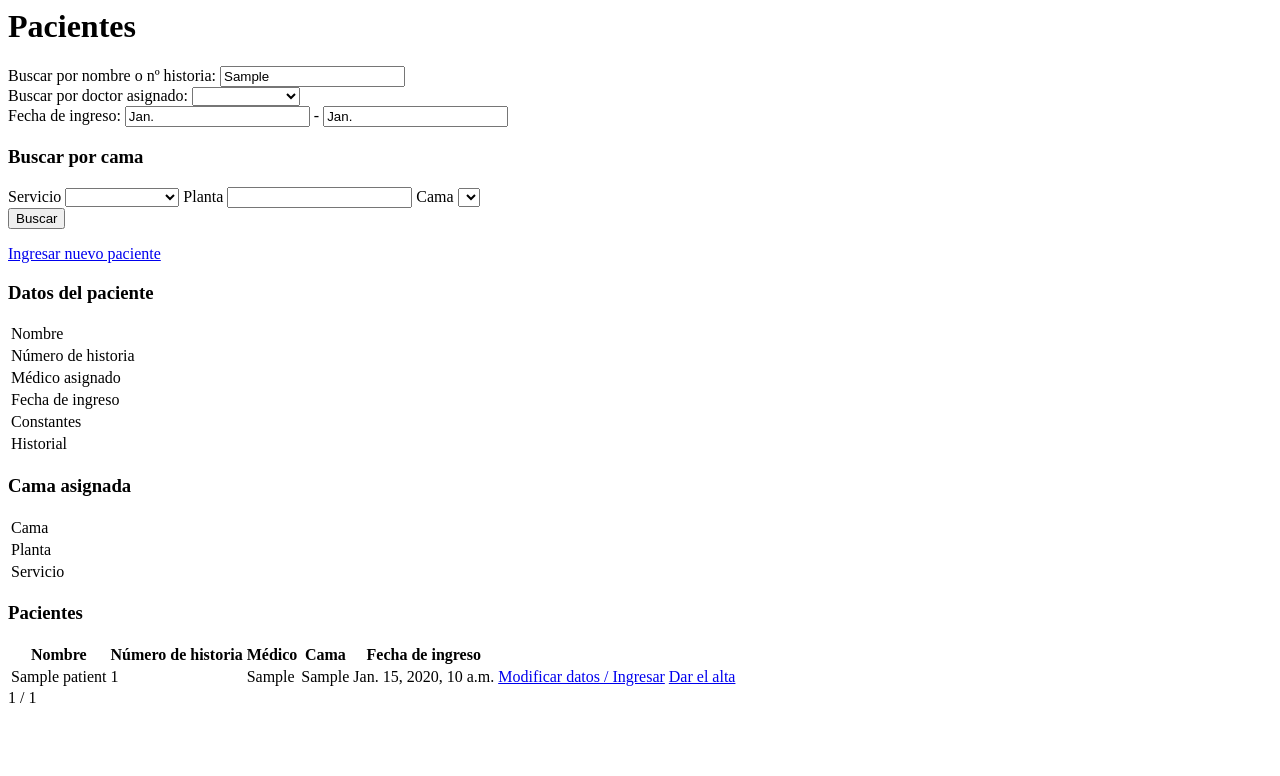
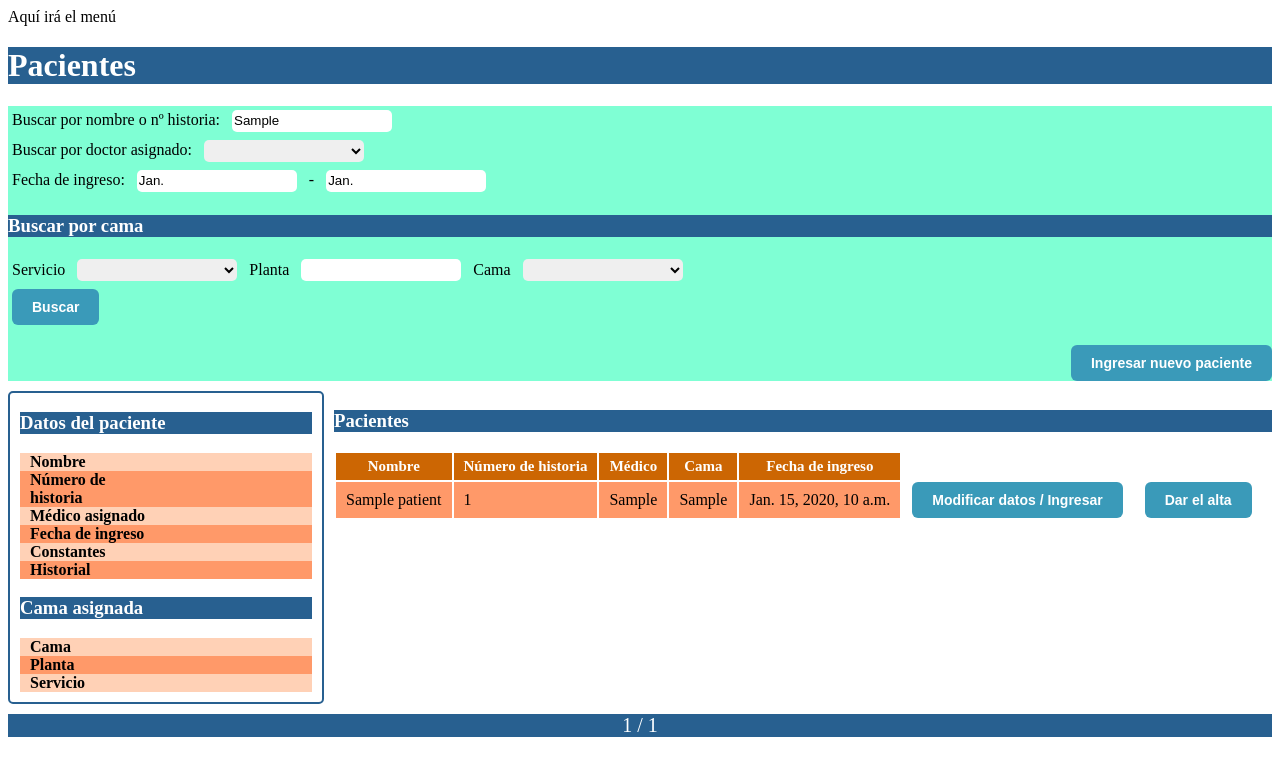
Before and after one commit to jsanchezd2018/hospiapp, a Django app: template core/templates/functionalities/patientsManagement.html in a window 1280 px wide. Shown: the top 776 px of the page. Run offline with Django 4.2, Linux system fonts and the light colour scheme; the template is opened without the code that fills it: most values are stand-ins (such as "Sample title", 1, 10 or a date in 2020); lists and menus that the app fills with data are empty.

Commit message:
interface implemmented
+ small fixes

```diff
--- a/core/models.py
+++ b/core/models.py
@@ -108,7 +108,7 @@ class User(models.Model):
 
 class Patient(models.Model):
     name = models.CharField(max_length=30)
-    historyNumber = models.CharField(max_length=HISTORY_NUMBER_LENGTH, unique=True, null=True, blank=True)
+    historyNumber = models.CharField(max_length=HISTORY_NUMBER_LENGTH, null=True, blank=True)
     doctor = models.ForeignKey(Doctor, on_delete=models.SET_NULL, null=True, blank=True)
     history = models.CharField(max_length=500, null=True, blank=True)
     constants = models.CharField(max_length=50, null=True, blank=True)
--- a/core/templates/base.html
+++ b/core/templates/base.html
@@ -1,12 +1,14 @@
 <html>
     <head>
+        {% load static %}
+        <link rel="stylesheet" type="text/css" href="{% static 'styles/base.css' %}">
         <title>{% block title %}Hospiapp{% endblock %}</title>
         <meta charset="UTF-8">
         <meta content="width=device-width, initial-scale=1.0">
     </head>
     <body>
+        <p>Aquí irá el menú</p>
         {% block content %}
-        <p>Aquí irá el menú</p>
         {% endblock %}
     </body>
 </html>
--- a/core/templates/forms/genericDeletion.html
+++ b/core/templates/forms/genericDeletion.html
@@ -6,11 +6,9 @@
 </head>
 <body>
     <h1>{{ title }}</h1>
+    <h2 class="deletion_message">Estás a punto de borrar: {{ object }} <br> ¿Seguro que quieres borrar?</h2>
 
-    <h2>¿Seguro que quieres borrar?</h2>
-    <h2>Hacerlo podría afectar a algunas cosas en la base de datos</h2>
-
-    <form action="{% url function_url pk %}" method="post">
+    <form action="{% url function_url pk %}" method="post" class="deletion_form">
         {% csrf_token %}
         <button type="submit">Borrar</button>
         <a href="{% url back_url %}">Cancelar</a>
--- a/core/templates/functionalities/patientsManagement.html
+++ b/core/templates/functionalities/patientsManagement.html
@@ -1,16 +1,19 @@
 {% extends 'base.html' %}
 
 {% block content %}
+
 <head>
     {% load static %}
+    <link rel="stylesheet" type="text/css" href="{% static 'styles/functionality.css' %}">
     <script src="{% static 'scripts/dateWriter.js' %}"></script>
     <title>Pacientes</title>
 </head>
+
 <body>
 
     <h1>Pacientes</h1>
 
-    <div>
+    <div class="searcher">
         <form action="{% url 'core:patientsManagement' %}" method="GET">
             <label for="query_generic">Buscar por nombre o nº historia:</label>
             <input type="text" id="query_generic" name="query_generic" value="{{ query_generic }}">
@@ -39,61 +42,62 @@
             <label for="query_floor">Planta</label>
             <input type="number" id="query_floor" name="query_floor" onchange="filterInManagement()" value={{ query_floor }}>
             <label for="query_bed">Cama</label>
-            <select name="query_bed" class="field" id="bed_selector"></select>
+            <select name="query_bed" id="bed_selector"></select>
             {% for bed in beds %}
             {% if query_bed == bed.pk %}selected{% endif %}
             {% endfor %}
             <br>
             <button type="submit">Buscar</button>
         </form>
-        <a href="{% url "core:createPatient" %}">Ingresar nuevo paciente</a>
+        <div class="add_button"><a href="{% url "core:createPatient" %}">Ingresar nuevo paciente</a></div>
     </div>
 
     <div class="grid">
         <div class="viewer">
             <h3>Datos del paciente</h3>
-            <table>
+            <table class="viewer_table">
                 <tr>
-                    <td>Nombre</td>
-                    <td id='view_name'> </td>
+                    <td><b>Nombre</b></td>
+                    <td id='view_name'></td>
                 </tr>
                 <tr>
-                    <td>Número de historia</td>
+                    <td><b>Número de historia</b></td>
                     <td id='view_historyNumber'> </td>
                 </tr>
                 <tr>
-                    <td>Médico asignado</td>
+                    <td><b>Médico asignado</b></td>
                     <td id='view_doctor'> </td>
                 </tr>
                 <tr>
-                    <td>Fecha de ingreso</td>
+                    <td><b>Fecha de ingreso</b></td>
                     <td id='view_date'> </td>
                 </tr>
                 <tr>
-                    <td>Constantes</td>
+                    <td><b>Constantes</b></td>
                     <td id='view_constants'> </td>
                 </tr>
                 <tr>
-                    <td>Historial</td>
+                    <td><b>Historial</b></td>
                     <td id='view_history'> </td>
                 </tr>
             </table>
             <h3>Cama asignada</h3>
-            <table>
+            <table class="viewer_table">
                 <tr>
-                    <td>Cama</td>
+                    <td><b>Cama</b></td>
                     <td id='view_bed'> </td>
                 </tr>
                 <tr>
-                    <td>Planta</td>
+                    <td><b>Planta</b></td>
                     <td id='view_floor'> </td>
                 </tr>
                 <tr>
-                    <td>Servicio</td>
+                    <td><b>Servicio</b></td>
                     <td id='view_service'> </td>
                 </tr>
             </table>
         </div>
+        <div class="main_table">
             <h3>Pacientes</h3>
             <table>
             <tr>
@@ -110,11 +114,12 @@
                 <td>{{ patient.verbose_doctor }}</td>
                 <td>{{ patient.verbose_bed }}</td>
                 <td>{{ patient.verbose_admissionDate }}</td>
-            <td><a href="{% url 'core:editPatient' patient.pk %}">Modificar datos / Ingresar</a></td>
-            <td><a href="{% url 'core:dischargePatient' patient.pk %}">Dar el alta</a></td>
+                <td class="out_table"><a href="{% url 'core:editPatient' patient.pk %}">Modificar datos / Ingresar</a></td>
+                <td class="out_table"><a href="{% url 'core:dischargePatient' patient.pk %}">Dar el alta</a></td>
             </tr>
             {% endfor %}
             </table>
+        </div>
     </div>
 
     <div class="paginator">
@@ -181,5 +186,5 @@
 
     </script>
 
+{% endblock %}
 </body>
-{% endblock %}
--- /dev/null
+++ b/static/styles/base.css
@@ -0,0 +1,58 @@
+h1, h2, h3 {
+    background-color: #286090;
+    color: white;
+}
+
+table {
+    padding-bottom: 15px;
+}
+
+tr th {
+    background-color: #cc6603;
+}
+
+tr {
+    font-weight: bold;
+}
+
+tr:nth-child(odd) {
+    background-color: #FF9969;
+}
+
+tr:nth-child(even) {
+    background-color: #FFD1B6;
+}
+
+input, select {
+    width: 160px;
+    height: 22px;
+    border-radius: 5px;
+    border: none;
+}
+
+button, a {
+    display: inline-block;
+    padding: 10px 20px;
+    text-decoration: none;
+    margin: 0;
+    background-color: #3a9ab9;
+    border-radius: 6px;
+    border: none;
+    font-weight: bold;
+    color: white;
+    font-family: Arial, sans-serif;
+    cursor: default;
+    font-size: 14px;
+}
+
+.deletion_message {
+    background-color: #3499ff;
+    width: 100%;
+    text-align: center;
+}
+
+.deletion_form {
+    display: inline-block;
+    width: 100%;
+    text-align: center;
+}
--- /dev/null
+++ b/static/styles/functionality.css
@@ -0,0 +1,86 @@
+table {
+    padding-bottom: 15px;
+}
+
+th {
+    color: white;
+    background-color: #cc6603;
+    justify-content: center;
+    font-weight: bold;
+    padding-left: 10px;
+    padding-right: 10px;
+    padding-top: 5px;
+    padding-bottom: 5px;
+    font-size: 15px;
+}
+
+td {
+    padding: 0px 10px 0px 10px;
+    font-weight: normal;
+}
+
+tr:nth-child(even) {
+    background-color: #FF9969;
+}
+
+tr:nth-child(odd) {
+    background-color: #FFD1B6;
+}
+
+.out_table {
+    background-color: white;
+}
+
+.add_button {
+    text-align: right;
+}
+
+.searcher {
+    background-color: aquamarine;
+    display: block;
+}
+
+input, select, label, button {
+    margin: 4px;
+}
+
+.paginator {
+    display: inline-block;
+    width: 100%;
+    text-align: center;
+    font-size: 20px;
+    background-color: #286090;
+    color: white;
+}
+
+.grid {
+    display: grid;
+    grid-template-columns: 1fr 3fr;
+    margin-top: 10px;
+    margin-bottom: 10px;
+}
+
+.viewer {
+    border: 2px solid #286090;
+    border-radius: 5px;
+    padding: 0px 10px 10px 10px;
+}
+
+.viewer_table {
+    width: 100%;
+    border-collapse: collapse;
+    table-layout: fixed;
+}
+
+.viewer_table td{
+    word-wrap: break-word;
+}
+
+.main_table {
+    margin-left: 10px;
+
+}
+
+.field {
+    width: 100%;
+}
```
Also changed, not shown: core/templates/forms/genericForm.html (+7 -4 lines), core/templates/forms/patientForm.html (+10 -7 lines), core/templates/forms/storagedDrugForm.html (+13 -5 lines), core/templates/forms/storagedDrugFormEdition.html (+7 -3 lines), core/templates/functionalities/storagedDrugs.html (+18 -12 lines), core/templates/masterViewers/beds.html (+12 -11 lines), core/templates/masterViewers/doctors.html (+6 -4 lines), core/templates/masterViewers/drugTypes.html (+6 -4 lines), core/templates/masterViewers/drugs.html (+6 -4 lines), core/templates/masterViewers/patients.html (+5 -3 lines), core/templates/masterViewers/services.html (+6 -4 lines), core/templates/masterViewers/storages.html (+6 -4 lines), core/templates/masterViewers/users.html (+6 -4 lines). Lines whose indentation alone changed are shown as unchanged.
